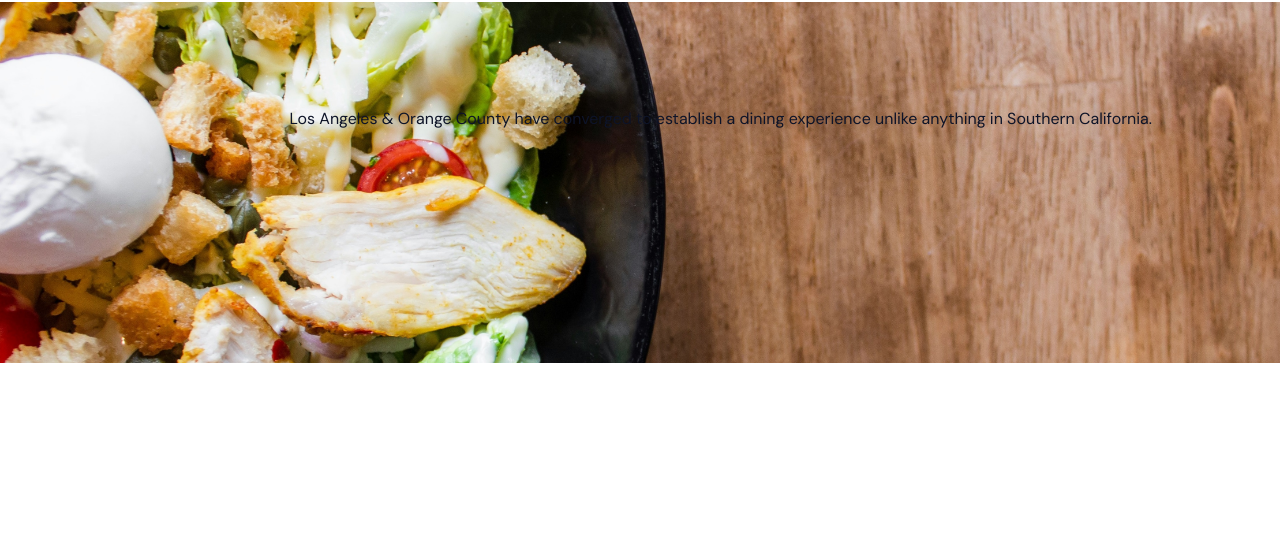
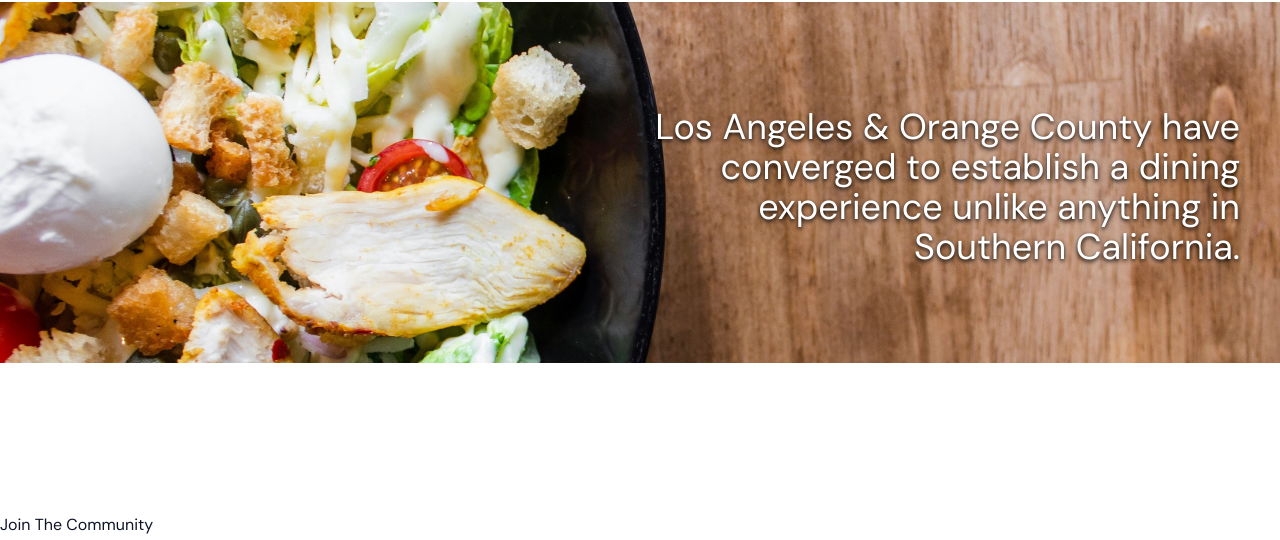
Before and after one commit to richardbvu/grandis, a React (Vite) app: page / in a window 1280 px wide. Shown: the part 1985-2525 px from the top of the page. Before the commit the page ends 2348 px from the top, so only its background shows below. Built offline with nearby package versions, Linux system fonts and the light colour scheme.

Commit message:
section four home

```diff
--- /dev/null
+++ b/src/scenes/home/homeSectionFive.tsx
@@ -0,0 +1,14 @@
+const HomeSectionFive = () => {
+  return (
+    <section>
+      <div>
+        <div>Join The Community</div>
+        <div>
+          Become a part of our community and receive news about upcoming events,
+          exclusive offers, and new vendor openings.
+        </div>
+      </div>
+    </section>
+  );
+};
+export default HomeSectionFive;
--- a/src/scenes/home/homeSectionFour.tsx
+++ b/src/scenes/home/homeSectionFour.tsx
@@ -1,3 +1,4 @@
+import { Link } from "react-router-dom";
 import HomeSectionFourImage1 from "../../assets/HomeSectionFourImage1.jpg";
 
 const HomeSectionFour = () => {
@@ -8,13 +9,23 @@ const HomeSectionFour = () => {
           <img
             src={HomeSectionFourImage1}
             alt="home-section-four-image"
-            // className="h-[500px] w-full"
+            className="h-auto"
           />
         </div>
-        <div className="mr-[10%] mt-[-20%] text-end">
-          <div></div>
-          Los Angeles & Orange County have converged to establish a dining
-          experience unlike anything in Southern California.
+        <div className="flex w-full justify-end">
+          <div className="mr-10 w-[50%] text-end text-white drop-shadow-[0_2px_2px_rgba(0,0,0,1)] xs:mt-[-23%] xs:text-base sm:mt-[-20%] sm:text-2xl md:mt-[-20%] md:text-4xl lg:mt-[-22%] lg:text-5xl">
+            Los Angeles & Orange County have converged to establish a dining
+            experience unlike anything in Southern California.
+            <div>
+              {/* <button className="mt-10 w-fit text-white">
+                <Link to={"food"}>
+                  <div className="min-w-[300px] rounded-lg bg-primary-100 px-10 py-5 text-lg transition duration-[300ms] hover:bg-primary-200 xs:min-w-[40px] xs:px-5 xs:py-2 sm:min-w-[100px]">
+                    View Restaurants
+                  </div>
+                </Link>
+              </button> */}
+            </div>
+          </div>
         </div>
       </div>
     </section>
--- a/src/scenes/home/homeSectionOne.tsx
+++ b/src/scenes/home/homeSectionOne.tsx
@@ -15,8 +15,7 @@ const images = [
   },
 ];
 
-type Props = {};
-const HomeFirstSection = (props: Props) => {
+const HomeFirstSection = () => {
   return (
     <div className="w-full">
       <div className="mx-auto max-w-[90%]">
--- a/src/scenes/home/index.tsx
+++ b/src/scenes/home/index.tsx
@@ -3,6 +3,7 @@ import HomeSectionOne from "./homeSectionOne";
 import HomeSectionTwo from "./homeSectionTwo";
 import HomeSectionThree from "./homeSectionThree";
 import HomeSectionFour from "./homeSectionFour";
+import HomeSectionFive from "./homeSectionFive";
 
 const Home = () => {
   return (
@@ -18,6 +19,8 @@ const Home = () => {
         <HomeSectionThree />
         {/* HOME SECTION Four*/}
         <HomeSectionFour />
+        {/* HOME SECTION Five*/}
+        <HomeSectionFive />
       </div>
     </div>
   );
```
